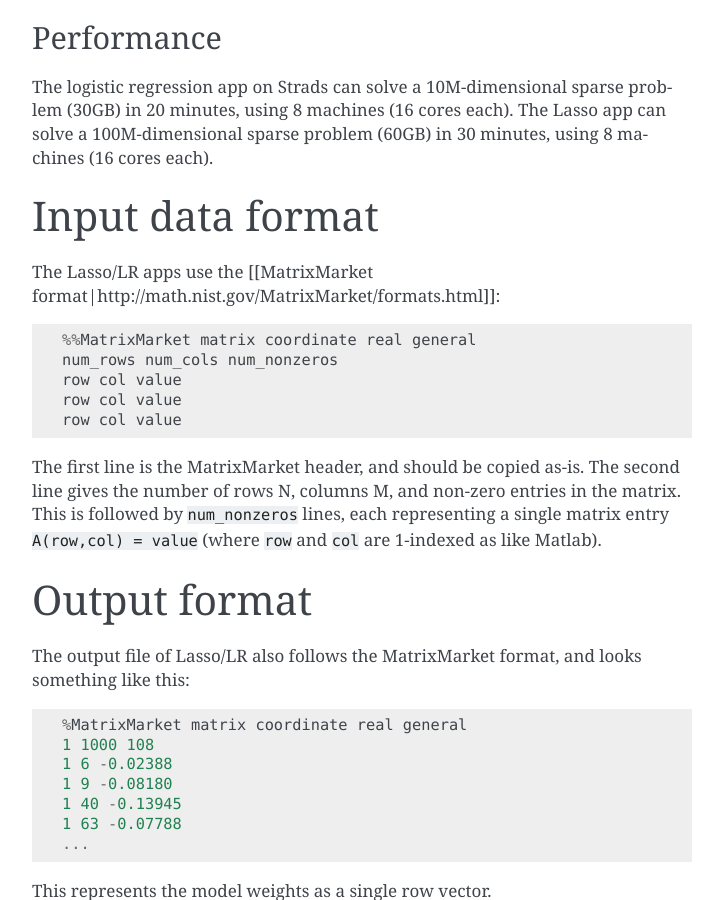
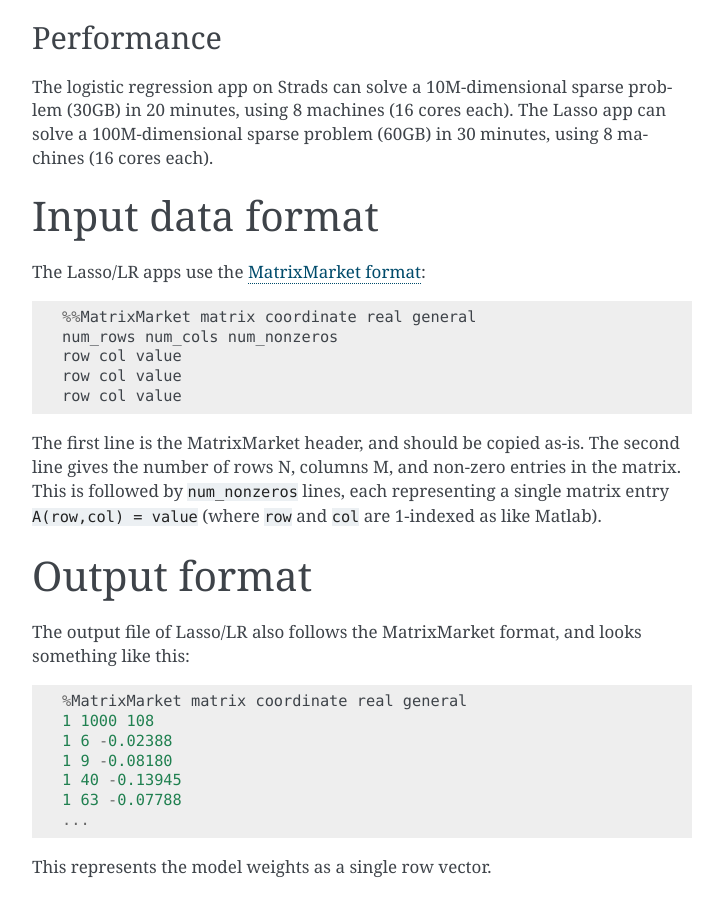
Before and after one commit to sailing-pmls/pmls.readthedocs.io, a Sphinx documentation site: the page built from docs/lasso-and-lr.md, in a window 1280 px wide and 900 px high, scrolled down 757 px. Shown: the whole window, without its empty margins (388-1111 px from the left). Built offline with Sphinx 7.4.7, drawn with Linux system fonts in a browser that asks for light colours.

Commit message:
Update lasso-and-lr.md

````diff
--- a/docs/lasso-and-lr.md
+++ b/docs/lasso-and-lr.md
@@ -25,7 +25,7 @@ The logistic regression app on Strads can solve a 10M-dimensional sparse problem
 
 # Input data format
 
-The Lasso/LR apps use the [[MatrixMarket format|http://math.nist.gov/MatrixMarket/formats.html]]:
+The Lasso/LR apps use the [MatrixMarket format](http://math.nist.gov/MatrixMarket/formats.html):
 
 ```
 %%MatrixMarket matrix coordinate real general
````
